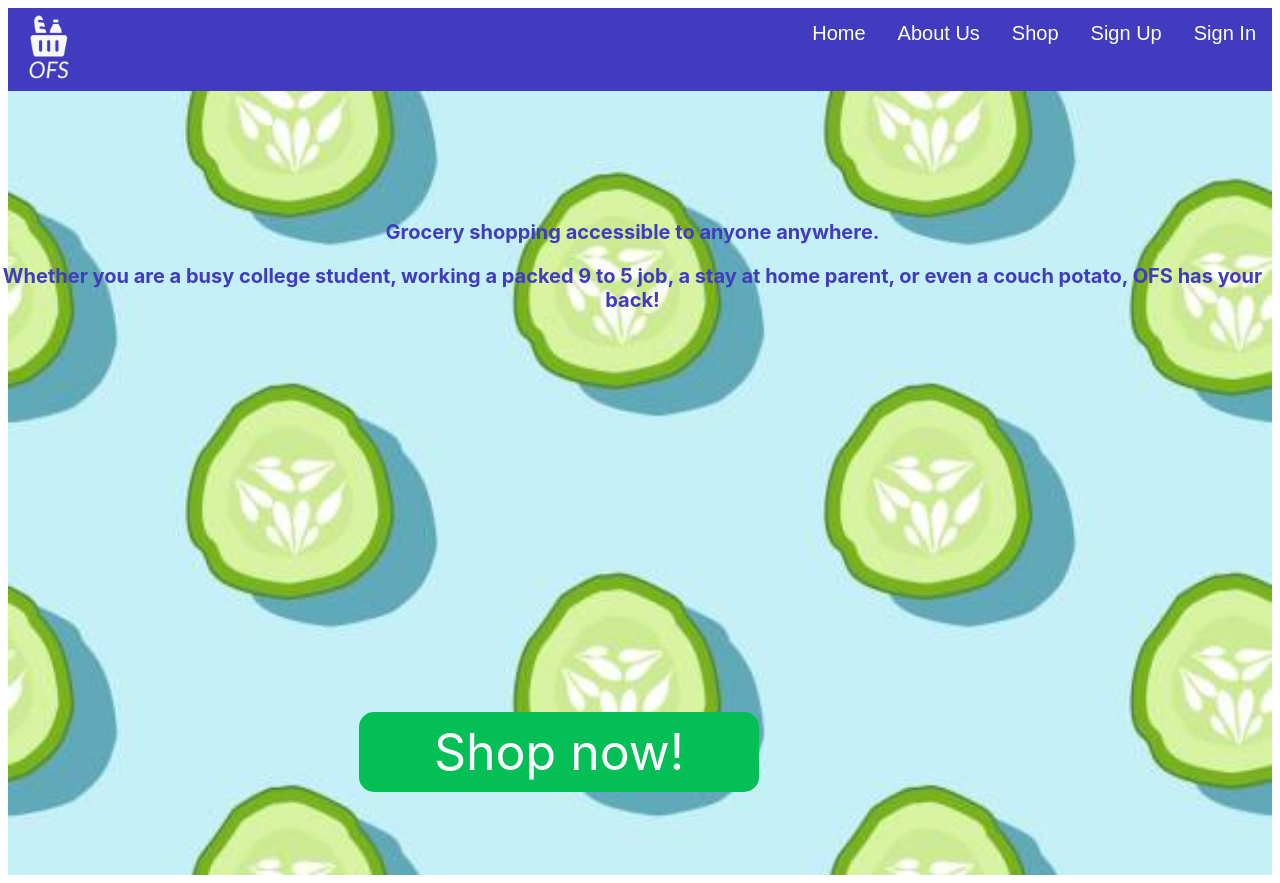
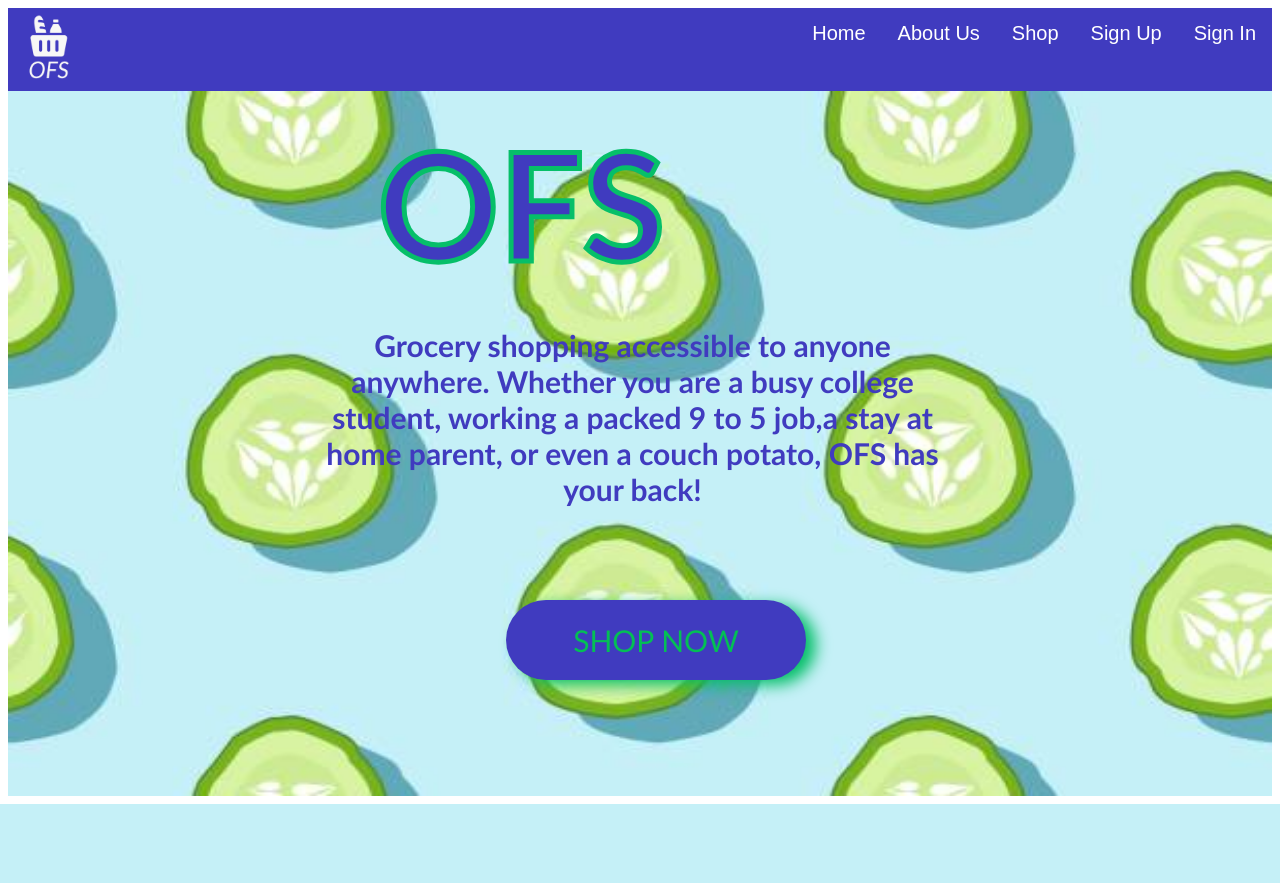
Before and after one commit to RiceChris-P/131Project, a PHP site: page / in a window 1280 px wide. After the commit the page ends 804 px from the top, so only its background shows below. Run offline with PHP 8.4, Linux system fonts and the light colour scheme.

Commit message:
landing page updated
title, bio, button formatting

```diff
--- a/index.html
+++ b/index.html
@@ -12,13 +12,17 @@
     <body class="ofs">
 
         <div class="bckd">
-            <img src="assets/background.jpg" style="height: 100%; width: 100%;">
+            <img src="assets/background.jpg" style="height: 90%; width: 100%; ">
+            <!-- <img src="try.webp" style="height: 100%; width: 100%;"> -->
             <div class="overlay">
-                <p  style="color: #403BBF;" >Grocery shopping accessible to anyone anywhere. </p>
 
-                    <p style="color: #403BBF;">Whether you are a busy college student, working a packed 9 to 5 job, a stay at home parent, or even a couch potato, OFS has your back! </p>
+                <h1 class = "frontpageTitle">OFS</h1>
+                <p class="frontpagebio">Grocery shopping accessible to anyone anywhere. Whether you are a busy college student, working a packed 9 to 5 job,a stay at home parent, or even a couch potato, OFS has your back!</p>
+<!--
+                    <p style="color: #403BBF; margin-right: 6cm; margin-top: 10px;font-family: Futura,Trebuchet MS,Arial,sans-serif; font-size: 90%;">Whether you are a busy college student, working a packed 9 to 5 job, </p>
+                        <p style= "color: #403BBF; margin-right: 6cm; margin-top: 10px;font-family: Futura,Trebuchet MS,Arial,sans-serif; font-size: 90%;">a stay at home parent, or even a couch potato, OFS has your back! </p> -->
 
-                    <button type="button" class="landingButton" style = "margin-top: 30%; margin-right: 40%; font-size: 50px; width: 8em; height:60pt"onclick="window.location.href='shop.php'">Shop now!</a></button>
+                    <button type="button" class="landingButton" onclick="window.location.href='shop.php'">SHOP NOW</a></button>
 
 
             </div>
--- a/navstyle.css
+++ b/navstyle.css
@@ -91,3 +91,44 @@ button .landingButton{
   font-size: 30px;
   color: #403BBF;
 }
+
+.frontpageTitle{
+  color: #403BBF;
+  /* margin-left: 20px; */
+  margin-right: 100px;
+  font-family: Futura,Trebuchet MS,Arial,sans-serif;
+  font-size: 10ch;
+  margin-top: -1ch;
+  margin-bottom: -1.5ch;
+  margin-right: 450pt;
+  -webkit-text-stroke-width: 5px;
+  -webkit-text-stroke-color:#06BF69;
+
+}
+
+.landingButton{
+  font-size: 30px;
+  font-family: Futura,Trebuchet MS,Arial,sans-serif;
+  width: 10em;
+  height:60pt;
+  margin-top: 5%;
+  margin-left: 40%;
+  margin-right: 40%;
+  position:relative;
+  color:#04BF55;
+  background:#403BBF;
+  box-shadow: 10px 5px 15px #06BF69;
+  border-radius: 40px;
+}
+
+.frontpagebio{
+  color: #403BBF;
+  font-family: Futura,Trebuchet MS,Arial,sans-serif;
+  font-size: 100%;
+  margin-top: 13%;
+  margin-right: 25%;
+  margin-left: 25%;
+
+  font-weight:1000;
+
+}
```
Also changed, not shown: try.webp (added).
